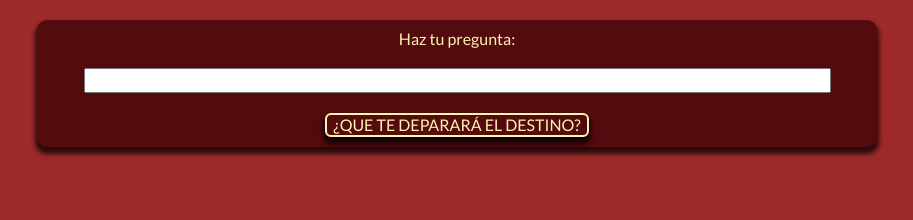
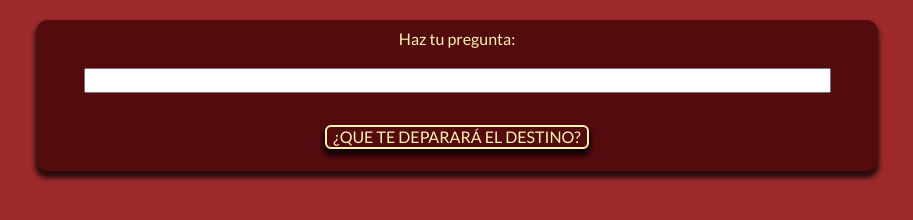
Before and after one commit to raolgon/possiblu, a plain HTML site: page index.html in a window 1280 px wide. Shown: the whole page, without its empty margins (183-1096 px from the left). Drawn offline with Linux system fonts and the light colour scheme.

Commit message:
README añadido, junto con captura y detalles en css

```diff
--- a/css/styles.css
+++ b/css/styles.css
@@ -35,7 +35,7 @@ body {
     background-color: var(--mainColor);
     border-radius: 10px;
     box-shadow: var(--shadow);
-    margin: 20px 0;
+    margin: 20px 10px;
     padding: 10px 5px;
     text-align: center;
     width: 98%;
@@ -68,6 +68,7 @@ input {
     text-decoration: none;
     text-transform: uppercase;
     box-shadow: var(--shadow);
+    margin: 12px 0;
 }
 
 .form_btn:hover {
```
Also changed, not shown: img/possiblu_capture1.png (added), 1 other file.
